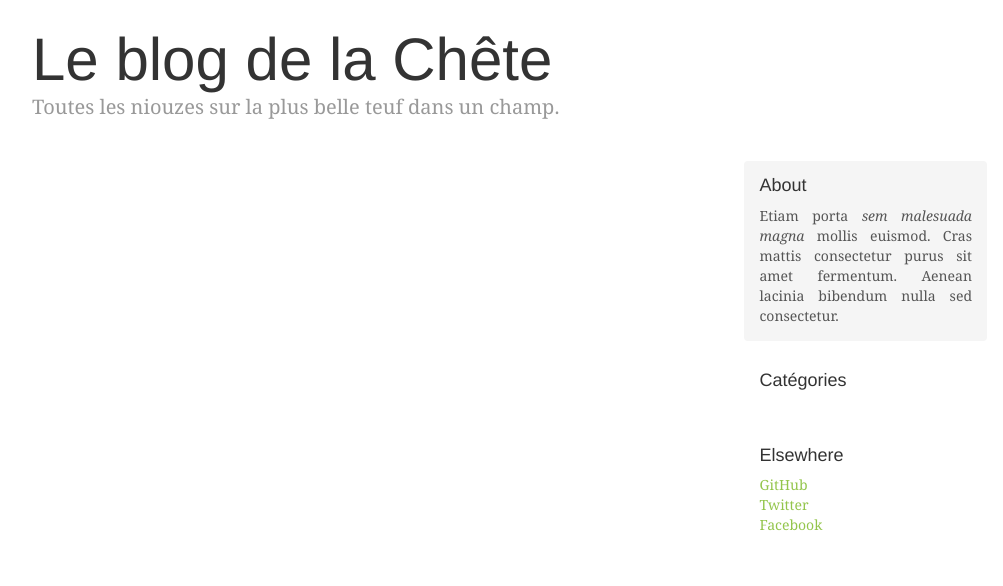
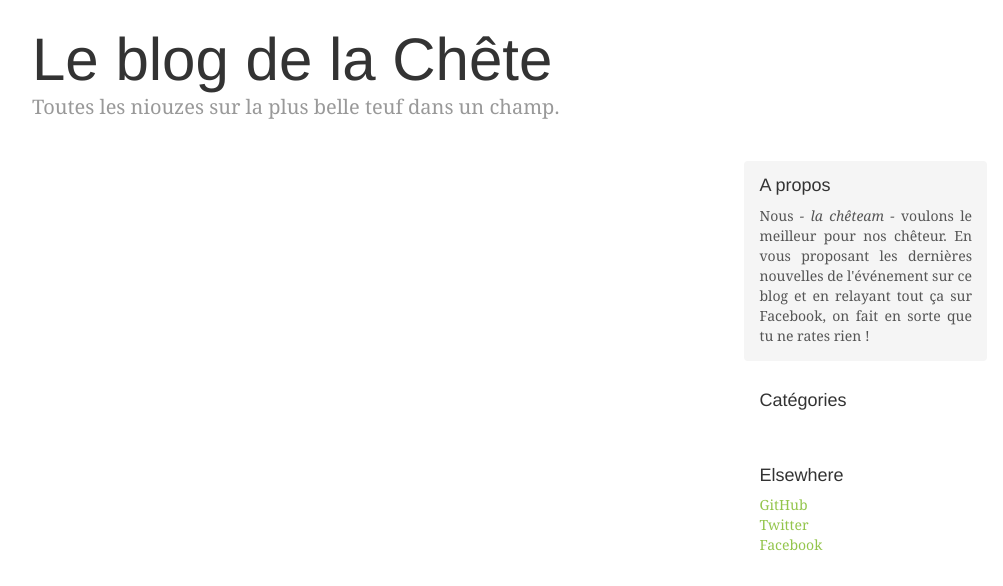
Before and after one commit to AL9000/lachete, a Django app: template blog/templates/blog/index.html in a window 1280 px wide. Shown: the part 63-649 px from the top of the page, without its empty margins (138-1141 px from the left). Run offline with Django 3.2, Linux system fonts and the light colour scheme; the template is opened without the code that fills it, so the values that code supplies are empty; some libraries are stand-ins or nearby versions.

Commit message:
Blog improvements
Slug, admin and look&feel improvements

```diff
--- a/blog/admin.py
+++ b/blog/admin.py
@@ -7,7 +7,7 @@ from django.db.models import TextField
 
 class ArticleAdmin(MarkdownModelAdmin):
     prepopulated_fields = {'slug': ('titre',)}
-    list_display = ('titre', 'contenu', 'categorie',)
+    list_display = ('titre', 'contenu',)
     list_filter = ['date_de_parution']
     search_fields = ['titre']
     formfield_overrides = {TextField: {'widget': AdminMarkdownWidget}}
--- a/blog/templates/blog/index.html
+++ b/blog/templates/blog/index.html
@@ -1,31 +1,13 @@
-{% extends "website/templates/layout.html" %}
+{% extends "blog/templates/blog/layout.html" %}
 
-{% load static %}
 {% load django_markdown %}
 
-{% block title %}La Chête - Blog{% endblock %}
-
-{% block style %}
-    <link href="{% static 'blog/blog.css' %}" rel="stylesheet">
-{% endblock %}
-
-{% block content %}
-
-    <div class="blog-container">
-
-        <div class="blog-header">
-            <h1 class="blog-title">Le blog de la Chête</h1>
-            <p class="lead blog-description">Toutes les niouzes sur la plus belle teuf dans un champ.</p>
-        </div>
-
-        <div class="row">
-
+{% block post %}
     <div class="col-sm-8 blog-main">
         {% for article in object_list %}
             <div class="blog-post">
-                        <h2 class="blog-post-title">{{ article.titre }}</h2>
-                        <p class="blog-post-meta">{{ article.date_de_parution }}</p>
-
+                <h2 class="blog-post-title"><a href="{% url 'blog:detail' slug=article.slug %}">{{ article.titre }}</a></h2>
+                <p class="blog-post-meta">Publié le {{ article.date_de_parution }} dans les catégories <strong>{{ article.categorie.all|join:", " }}</strong></p>
                 <p>{{ article.contenu|markdown }}</p>
             </div><!-- /.blog-post -->
         {% endfor %}
@@ -41,32 +23,4 @@
             </ul>
         </nav>
     </div><!-- /.blog-main -->
-
-            <div class="col-sm-3 col-sm-offset-1 blog-sidebar">
-                <div class="sidebar-module sidebar-module-inset">
-                    <h4>About</h4>
-                    <p>Etiam porta <em>sem malesuada magna</em> mollis euismod. Cras mattis consectetur purus sit amet fermentum. Aenean lacinia bibendum nulla sed consectetur.</p>
-                </div>
-                <div class="sidebar-module">
-                    <h4>Catégories</h4>
-                    <ol class="list-unstyled">
-                        {% for categorie in categories %}
-                            {# TODO Filtrer articles par categorie#}
-                            <li><a href="#">{{ categorie }}</a></li>
-                        {% endfor %}
-                    </ol>
-                </div>
-                <div class="sidebar-module">
-                    <h4>Elsewhere</h4>
-                    <ol class="list-unstyled">
-                        <li><a href="#">GitHub</a></li>
-                        <li><a href="#">Twitter</a></li>
-                        <li><a href="#">Facebook</a></li>
-                    </ol>
-                </div>
-            </div><!-- /.blog-sidebar -->
-
-        </div><!-- /.row -->
-    </div>
-
 {% endblock %}
--- /dev/null
+++ b/blog/templates/blog/layout.html
@@ -0,0 +1,54 @@
+{% extends "website/templates/layout.html" %}
+
+{% load static %}
+
+{% block title %}La Chête - blog{% endblock %}
+
+{% block style %}
+    <link href="{% static 'blog/blog.css' %}" rel="stylesheet">
+{% endblock %}
+
+{% block content %}
+
+    <div class="blog-container">
+
+        <div class="blog-header">
+            <h1 class="blog-title">Le blog de la Chête</h1>
+            <p class="lead blog-description">Toutes les niouzes sur la plus belle teuf dans un champ.</p>
+        </div>
+
+        <div class="row">
+
+            {% block post %}
+            {% endblock %}
+
+            <div class="col-sm-3 col-sm-offset-1 blog-sidebar">
+                <div class="sidebar-module sidebar-module-inset">
+                    <h4>A propos</h4>
+                    <p>Nous <em> - la chêteam - </em> voulons le meilleur pour nos chêteur. En vous proposant les
+                        dernières nouvelles de l'événement sur ce blog et en relayant tout ça sur Facebook, on fait en
+                        sorte que tu ne rates rien !</p>
+                </div>
+                <div class="sidebar-module">
+                    <h4>Catégories</h4>
+                    <ol class="list-unstyled">
+                        {% for categorie in categories %}
+                            {# TODO Filtrer articles par categorie#}
+                            <li><a href="#">{{ categorie }}</a></li>
+                        {% endfor %}
+                    </ol>
+                </div>
+                <div class="sidebar-module">
+                    <h4>Elsewhere</h4>
+                    <ol class="list-unstyled">
+                        <li><a href="#">GitHub</a></li>
+                        <li><a href="#">Twitter</a></li>
+                        <li><a href="#">Facebook</a></li>
+                    </ol>
+                </div>
+            </div><!-- /.blog-sidebar -->
+
+        </div><!-- /.row -->
+    </div>
+
+{% endblock %}
--- a/blog/urls.py
+++ b/blog/urls.py
@@ -1,9 +1,11 @@
 from django.conf.urls import patterns, url
 from django.contrib.auth.decorators import login_required
-from blog import views
+from blog import views, feeds
 
 
 urlpatterns = patterns('',
     url(r'^$', login_required(views.IndexView.as_view()), name='index'),
-    url(r'^(?P<pk>\d+)/$', login_required(views.DetailView.as_view()), name='detail'),
+    url(r'^(?P<slug>\S+)$', login_required(views.DetailView.as_view()), name='detail'),
+    # TODO Le feed RSS ne fonctionne pas :(
+    url(r'^feed/$', login_required(feeds.DerniersArticles()), name='feed'),
 )
--- a/blog/views.py
+++ b/blog/views.py
@@ -1,4 +1,4 @@
-from blog.models import Article, Categorie
+from blog.models import Article
 from django.views import generic
 
 
@@ -6,7 +6,7 @@ class IndexView(generic.ListView):
     queryset = Article.objects.published()
     model = Article
     template_name = 'blog/index.html'
-    paginate_by = 2
+    paginate_by = 3
 
 
 class DetailView(generic.DetailView):
```
Also changed, not shown: blog/feeds.py (added, +17 -0 lines), blog/models.py (+6 -3 lines), blog/templates/blog/article.html (+13 -6 lines), static/css/global.css (added), static/images/favicon.ico (added). Lines whose indentation alone changed are shown as unchanged.
